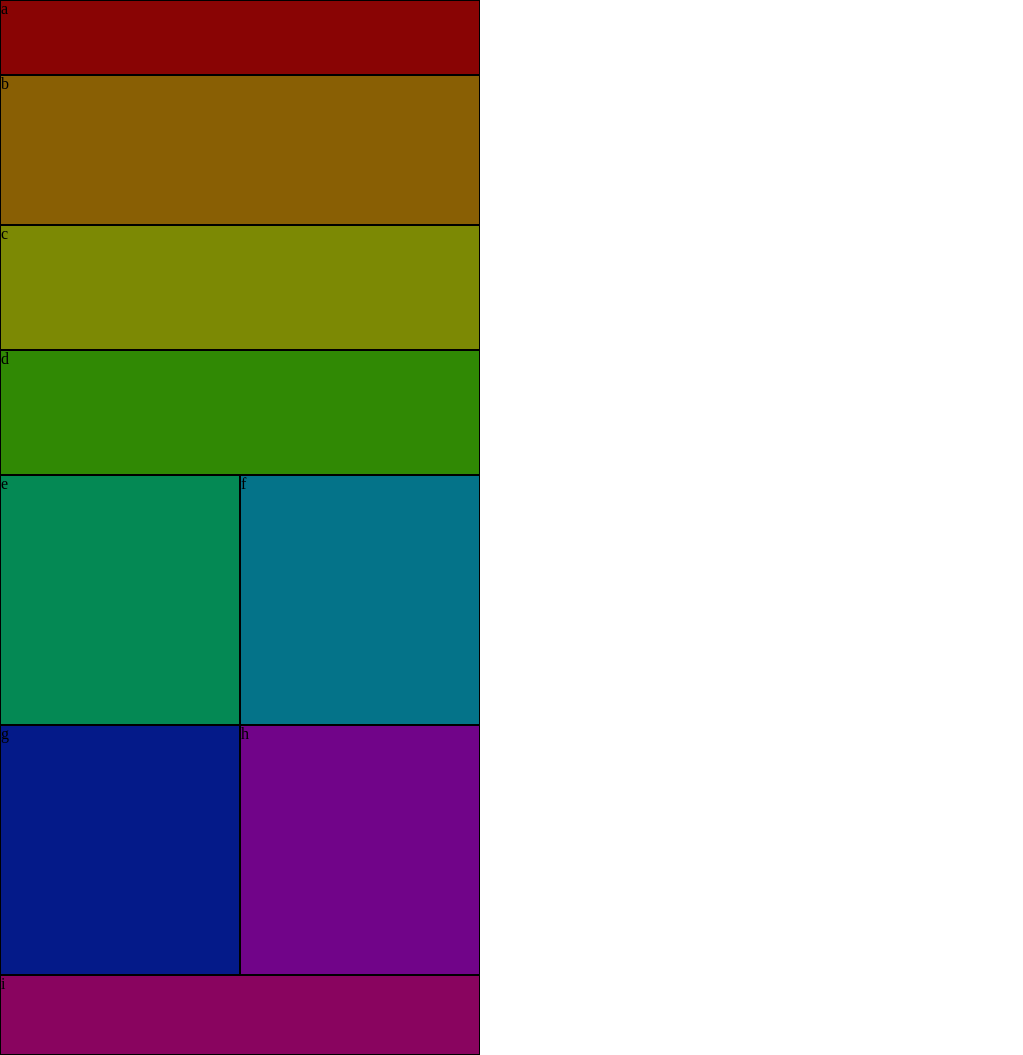
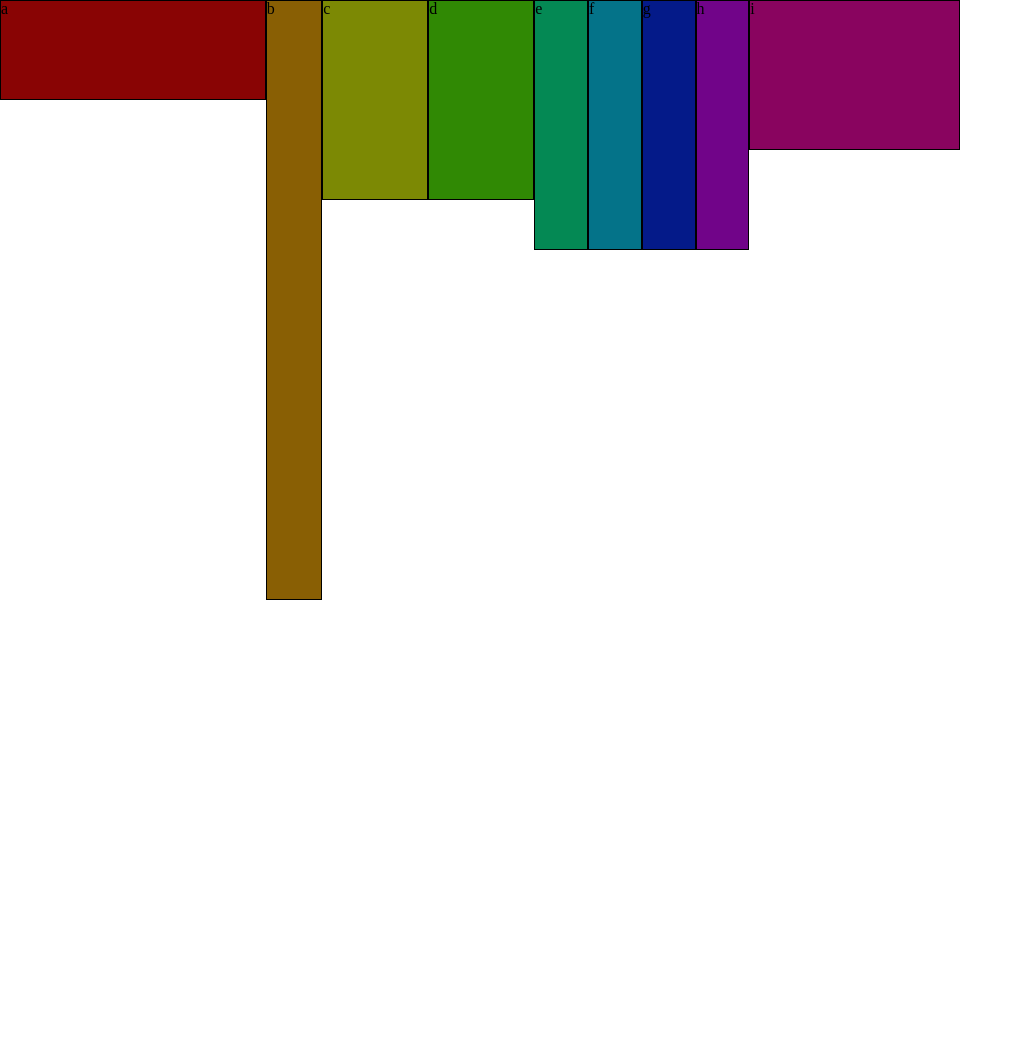
Before and after one commit to arsummers/lab-01, a plain HTML site: page index.html in a window 1280 px wide. Shown: the whole page, without its empty margins (0-1023 px from the left). After the commit the page ends 800 px from the top, so only its background shows below. Drawn offline with Linux system fonts and the light colour scheme.

Commit message:
mobile view working, start desktop

```diff
--- a/index.html
+++ b/index.html
@@ -7,6 +7,7 @@
     <title>Document</title>
     <link rel="stylesheet" href="styles/reset.css">
     <link rel="stylesheet" href="styles/base.css">
+    <link rel="stylesheet" href="styles/desktop-view.css">
     <link rel="stylesheet" href="styles/layout.css">
     <link rel="stylesheet" href="styles/modules.css">
 </head>
--- a/styles/base.css
+++ b/styles/base.css
@@ -72,6 +72,7 @@ div{
     }
 }  */
 
+@media only screen and (max-width: 480px){
 body{
     width: 480px;
     height: 767px;
@@ -111,3 +112,4 @@ div{
     width: 480px;
     height: 80px;
 }
+}
--- /dev/null
+++ b/styles/desktop-view.css
@@ -0,0 +1,45 @@
+@media only screen and (min-width: 960px){
+
+
+body{
+  width: 960px;
+  height: 768px;
+}
+
+.flex-container{
+  display: flex;
+
+}
+
+div{
+  border: 1px black solid;
+  box-sizing: border-box;
+}
+
+#a{
+  width: 960px;
+  height: 100px;
+  flex-grow: 1;
+}
+
+#b{
+  width: 200px;
+  height: 600px;
+}
+
+#c, #d{
+  width: 380px;
+  height: 200px;
+
+}
+
+#e, #f, #g, #h{
+  width: 190px;
+  height: 250px;
+}
+#i{
+  width: 760px;
+  height: 150px;
+}
+
+}
```
